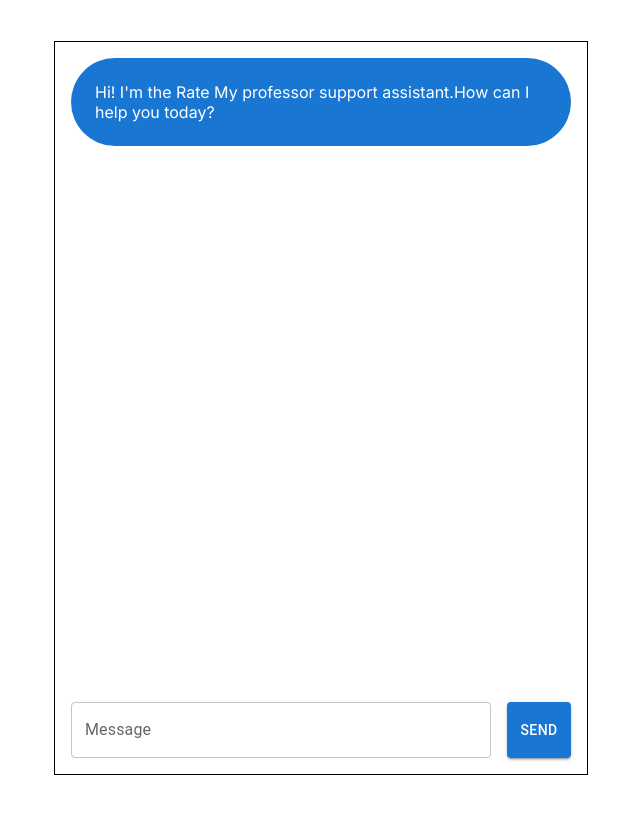
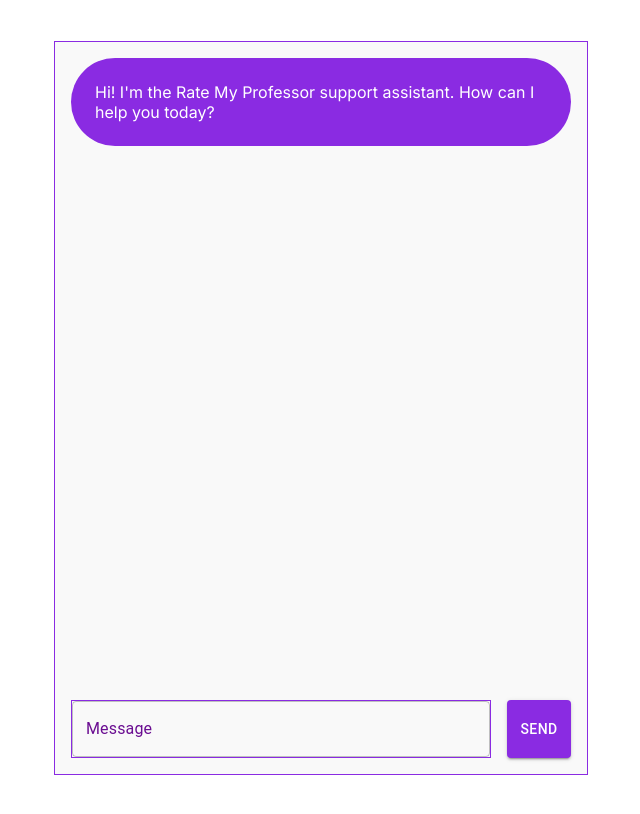
Before and after one commit to NER2160349/rate_my_professor, a Next.js app in the folder rmp-ai-assistant/: page / in a window 1280 px wide. Shown: the whole page, without its empty margins (327-967 px from the left). Built offline with nearby package versions, Linux system fonts and the light colour scheme.

Commit message:
Describe the changes made to page.js

```diff
--- a/rmp-ai-assistant/app/page.js
+++ b/rmp-ai-assistant/app/page.js
@@ -1,55 +1,54 @@
 'use client'
 import { Box, Button, Stack, TextField } from '@mui/material'
 import { useState } from 'react'
-import Image from "next/image";
-
 
 export default function Home() {
   const [messages, setMessages] = useState([
     {
       role: "assistant",
-      content: "Hi! I'm the Rate My professor support assistant.How can I help you today?"
+      content: "Hi! I'm the Rate My Professor support assistant. How can I help you today?"
     }
+  ])
 
-    ])
-    const [message, setMessage]=useState('');
-    const sendMessage = async ()=>{
-      setMessages((messages)=>[
-        ...messages,
-        {role:'user',content:message},
-        {role:'assistant',content:''}
+  const [message, setMessage] = useState('');
 
-
+  const sendMessage = async () => {
+    setMessages((messages) => [
+      ...messages,
+      { role: 'user', content: message },
+      { role: 'assistant', content: '' }
     ])
     setMessage('')
+
     const response = fetch('/api/chat', {
       method: 'POST',
       headers: {
         'Content-Type': 'application/json',
       },
-      body: JSON.stringify([...messages, {role: 'user', content: message}]),
+      body: JSON.stringify([...messages, { role: 'user', content: message }]),
     }).then(async (res) => {
       const reader = res.body.getReader()
       const decoder = new TextDecoder()
       let result = ''
 
-      return reader.read().then(function processText({done, value}) {
+      return reader.read().then(function processText({ done, value }) {
         if (done) {
           return result
         }
-        const text = decoder.decode(value || new Uint8Array(), {stream: true})
+        const text = decoder.decode(value || new Uint8Array(), { stream: true })
         setMessages((messages) => {
           let lastMessage = messages[messages.length - 1]
           let otherMessages = messages.slice(0, messages.length - 1)
           return [
             ...otherMessages,
-            {...lastMessage, content: lastMessage.content + text},
+            { ...lastMessage, content: lastMessage.content + text },
           ]
         })
         return reader.read().then(processText)
       })
     })
   }
+
   return (
     <Box
       width="100vw"
@@ -58,14 +57,16 @@ export default function Home() {
       flexDirection="column"
       justifyContent="center"
       alignItems="center"
+      bgcolor="#FFFFFF"  // White background
     >
       <Stack
         direction={'column'}
         width="500px"
         height="700px"
-        border="1px solid black"
+        border="1px solid #8A2BE2"  // Purple border
         p={2}
         spacing={3}
+        bgcolor="#F9F9F9"  // Light gray background for the chat container
       >
         <Stack
           direction={'column'}
@@ -85,8 +86,8 @@ export default function Home() {
               <Box
                 bgcolor={
                   message.role === 'assistant'
-                    ? 'primary.main'
-                    : 'secondary.main'
+                    ? '#8A2BE2'  // Purple for assistant messages
+                    : '#6A0D91'  // Darker purple for user messages
                 }
                 color="white"
                 borderRadius={16}
@@ -103,15 +104,30 @@ export default function Home() {
             fullWidth
             value={message}
             onChange={(e) => setMessage(e.target.value)}
+            sx={{
+              input: {
+                color: 'black',  // Black text for better readability
+              },
+              label: {
+                color: '#6A0D91',  // Darker purple for label
+              },
+              border: '1px solid #8A2BE2',  // Purple border
+            }}
           />
-          <Button variant="contained" onClick={sendMessage}>
+          <Button
+            variant="contained"
+            onClick={sendMessage}
+            sx={{
+              backgroundColor: '#8A2BE2',  // Purple button
+              '&:hover': {
+                backgroundColor: '#6A0D91',  // Darker purple on hover
+              },
+            }}
+          >
             Send
           </Button>
         </Stack>
       </Stack>
     </Box>
   )
-
-
-
-    }
+}
```
Also changed, not shown: 1 other file (tests, documents, lock files or other folders).
